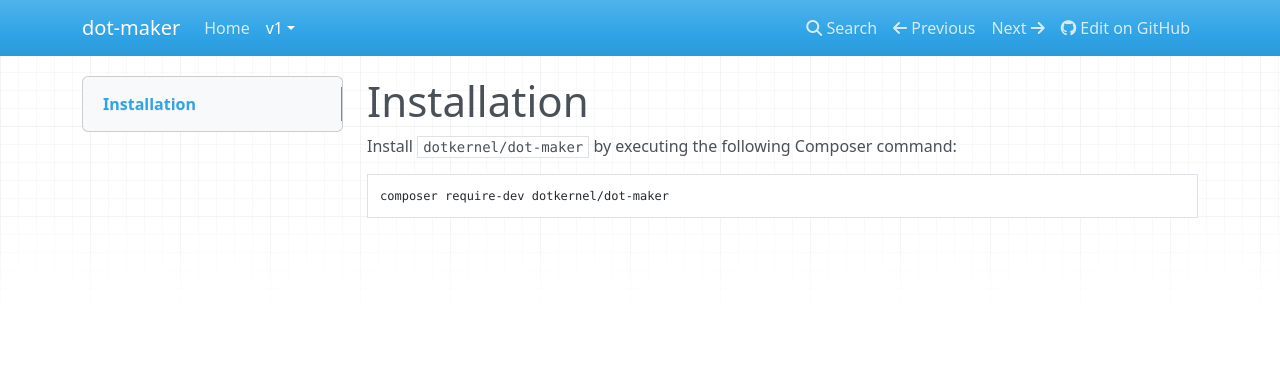
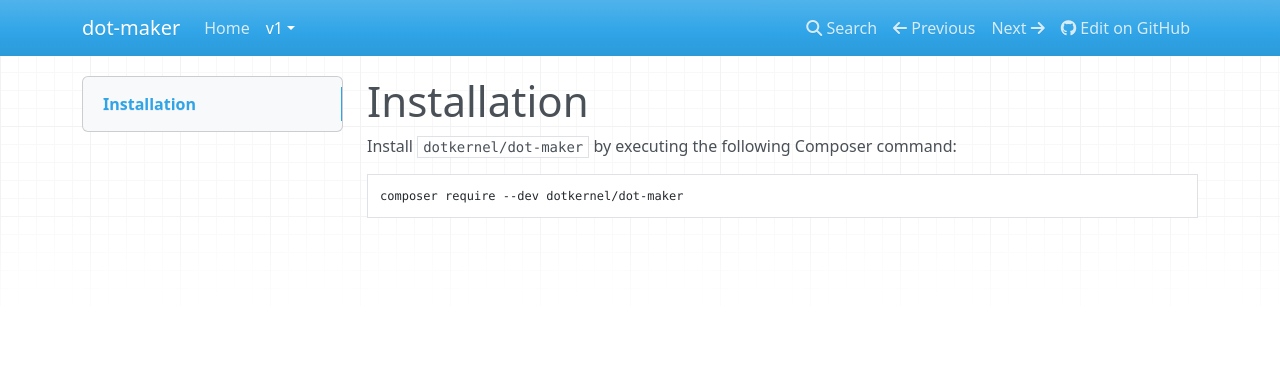
Before and after one commit to dotkernel/dot-maker, an MkDocs documentation site: the page built from docs/book/v1/installation.md, in a window 1280 px wide. Shown: the top 380 px of the page. Built offline with MkDocs 1.6.1, drawn with Linux system fonts in a browser that asks for light colours; nearby versions of some CDN libraries.

````diff
--- a/docs/book/v1/installation.md
+++ b/docs/book/v1/installation.md
@@ -3,5 +3,5 @@
 Install `dotkernel/dot-maker` by executing the following Composer command:
 
 ```shell
-composer require-dev dotkernel/dot-maker
+composer require --dev dotkernel/dot-maker
 ```
````
Also changed, not shown: README.md (+1 -1 lines).
